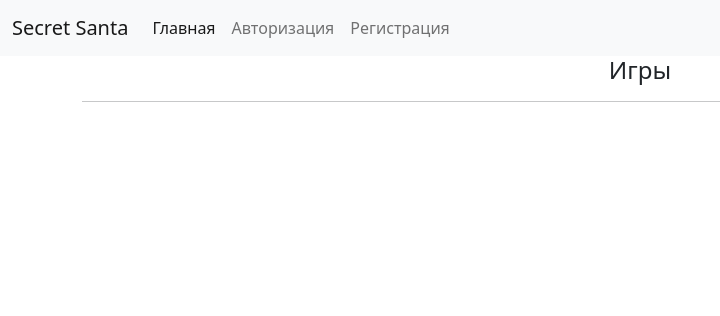
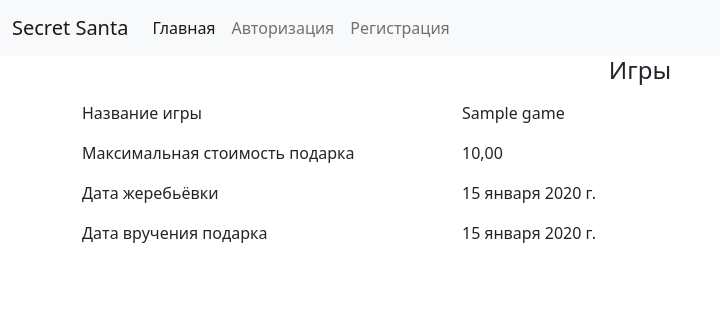
Before and after one commit to inkvizitor1991/secret_santa, a Django app: page /game/ in a window 1280 px wide. Shown: the top 316 px of the page, without its empty margins (0-720 px from the left). Run offline with Django 4.2, Linux system fonts and the light colour scheme; tables that the repository leaves empty hold one stand-in row (values such as "Sample post"); some libraries are stand-ins or nearby versions.

Commit message:
added information to the game

```diff
--- a/game/views.py
+++ b/game/views.py
@@ -79,8 +79,11 @@ class AccountView(views.View):
 
 
 class GameView(views.View):
+
     def get(self, request, *args, **kwargs):
-        return render(request, 'game.html', {})
+        games = Game.objects.all()
+        for game in games:
+            return render(request, 'game.html', {'game': game})
 
 
 class CreateGameView(views.View):
--- a/secret_santa/settings.py
+++ b/secret_santa/settings.py
@@ -88,10 +88,9 @@ AUTH_PASSWORD_VALIDATORS = [
 
 
 
+LANGUAGE_CODE = 'ru-RU'
 
-LANGUAGE_CODE = 'en-us'
-
-TIME_ZONE = 'UTC'
+TIME_ZONE = 'Europe/Moscow'
 
 USE_I18N = True
 
--- a/templates/game.html
+++ b/templates/game.html
@@ -1,9 +1,24 @@
 {% extends 'base.html' %}
+{% block content %}
 
-{% block content %}
 <div class="container">
   <h4 class="text-center">Игры</h4>
-  <hr>
+      <div class="row my-3">
+        <div class="col-4">Название игры</div>
+        <div class="col">{{ game.name }}</div>
+      </div>
+      <div class="row my-3">
+        <div class="col-4">Максимальная стоимость подарка</div>
+        <div class="col">{{ game.price_limit }}</div>
+      </div>
+      <div class="row my-3">
+        <div class="col-4">Дата жеребьёвки</div>
+        <div class="col">{{ game.draw_date }}</div>
+      </div>
+      <div class="row my-3">
+        <div class="col-4">Дата вручения подарка</div>
+        <div class="col">{{ game.gift_date }}</div>
+      </div>
+</div>
 
-</div>
 {% endblock content %}
```
Also changed, not shown: templates/account.html (+0 -8 lines), templates/create_game.html (+17 -2 lines).
